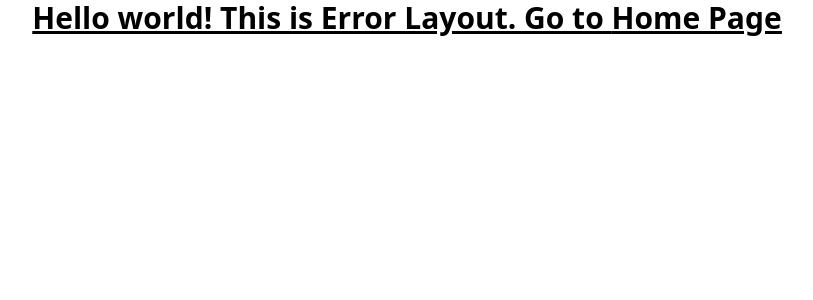
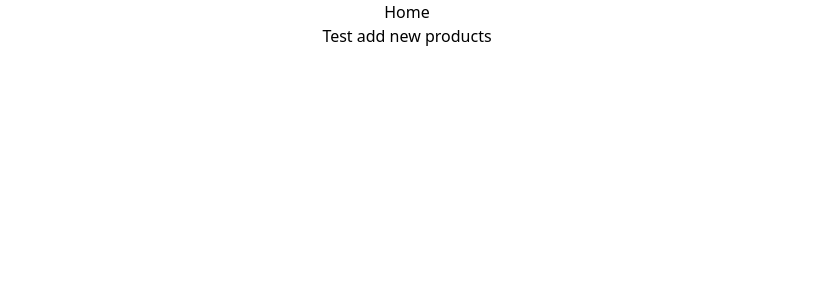
Before and after one commit to taddy569/mini-dictionary, a React (Create React App) app: page /home in a window 1280 px wide. Shown: the top 300 px of the page, without its empty margins (233-1046 px from the left). Built offline with nearby package versions, Linux system fonts and the light colour scheme.

Commit message:
add redux to app, config <Outlet/> component inside <Layout/> component

```diff
--- a/package.json
+++ b/package.json
@@ -3,6 +3,7 @@
   "version": "0.1.0",
   "private": true,
   "dependencies": {
+    "@reduxjs/toolkit": "^1.8.2",
     "@testing-library/jest-dom": "^5.16.4",
     "@testing-library/react": "^13.3.0",
     "@testing-library/user-event": "^13.5.0",
@@ -12,6 +13,7 @@
     "@types/react-dom": "^18.0.5",
     "react": "^18.1.0",
     "react-dom": "^18.1.0",
+    "react-redux": "^8.0.2",
     "react-router-dom": "^6.3.0",
     "react-scripts": "5.0.1",
     "typescript": "^4.7.2",
--- a/src/App.tsx
+++ b/src/App.tsx
@@ -1,13 +1,18 @@
 import React from 'react'
+
+import { Provider } from 'react-redux'
 
 import './App.css'
 import AppRouter from 'routers'
+import { store } from 'redux/store'
 
 function App() {
   return (
-    <div className="App">
-      <AppRouter />
-    </div>
+    <Provider store={store}>
+      <div className="App">
+        <AppRouter />
+      </div>
+    </Provider>
   )
 }
 
--- a/src/layouts/ProtectedLayout/index.tsx
+++ b/src/layouts/ProtectedLayout/index.tsx
@@ -1,9 +1,11 @@
 import React from 'react'
 
-const ProtectedLayout = () => (
-  <h1 className="text-3xl font-bold underline">
-    Hello world! This is Protected Layout
-  </h1>
+import { Outlet } from 'react-router-dom'
+
+const ProtectedLayout: React.FC = () => (
+  <>
+    <Outlet />
+  </>
 )
 
 export default ProtectedLayout
--- /dev/null
+++ b/src/redux/slices/auth.ts
@@ -0,0 +1 @@
+import { createSlice, PayloadAction } from '@reduxjs/toolkit'
--- /dev/null
+++ b/src/redux/slices/carts.ts
@@ -0,0 +1 @@
+import { createSlice, PayloadAction } from '@reduxjs/toolkit'
--- /dev/null
+++ b/src/redux/slices/index.ts
@@ -0,0 +1 @@
+export { default as productsReducer, add } from './products'
--- /dev/null
+++ b/src/redux/slices/products.ts
@@ -0,0 +1,31 @@
+import { createSlice, PayloadAction } from '@reduxjs/toolkit'
+
+interface Product {
+  id: number
+  title: string
+  description: string
+  price: number
+  discountPercentage: number
+  rating: number
+  stock: number
+  brand: string
+  category: string
+  thumbnail: string
+  image: string[]
+}
+
+const initialState: Product[] = []
+
+const productsSlice = createSlice({
+  name: 'products',
+  initialState,
+  reducers: {
+    add: (state, action: PayloadAction<Product>) => {
+      state.push(action.payload)
+    },
+  },
+})
+
+export const { add } = productsSlice.actions
+
+export default productsSlice.reducer
--- /dev/null
+++ b/src/redux/slices/users.ts
@@ -0,0 +1 @@
+import { createSlice, PayloadAction } from '@reduxjs/toolkit'
--- /dev/null
+++ b/src/redux/store.ts
@@ -0,0 +1,12 @@
+import { configureStore } from '@reduxjs/toolkit'
+
+import { productsReducer } from './slices'
+
+export const store = configureStore({
+  reducer: {
+    products: productsReducer,
+  },
+})
+
+export type RootState = ReturnType<typeof store.getState>
+export type AppDispatch = typeof store.dispatch
--- a/src/routers/index.tsx
+++ b/src/routers/index.tsx
@@ -3,12 +3,13 @@ import React from 'react'
 import { BrowserRouter as Router, Routes, Route } from 'react-router-dom'
 
 import { ErrorLayout, ProtectedLayout, PublicLayout } from 'layouts'
+import { Home } from 'scenes'
 
 const AppRouter = () => (
   <Router>
     <Routes>
       <Route path="/" element={<ProtectedLayout />}>
-        <Route path="" element={<></>} />
+        <Route path="/home" element={<Home />} />
       </Route>
       <Route path="/public" element={<PublicLayout />}>
         <Route path="login" element={<PublicLayout />} />
--- /dev/null
+++ b/src/scenes/Home/index.tsx
@@ -0,0 +1,41 @@
+import React from 'react'
+
+import { useDispatch, useSelector } from 'react-redux'
+
+import { RootState } from 'redux/store'
+import { add } from 'redux/slices'
+
+const exampleProduct = {
+  id: 101,
+  title: 'Example Product',
+  description: 'Very simple example',
+  price: 17.99,
+  discountPercentage: 5,
+  rating: 21,
+  stock: 32,
+  brand: 'Example',
+  category: 'Sample Category',
+  thumbnail: 'https://picsum.photos/64',
+  image: ['images-1', 'images-2', 'images-3', 'images-4', 'images-5'],
+}
+
+const Home = () => {
+  const products = useSelector((state: RootState) => state.products)
+  const dispatch = useDispatch()
+
+  return (
+    <>
+      <div>Home</div>
+      <div>
+        {products.map((product, index) => (
+          <p key={index}>{JSON.stringify(product)}</p>
+        ))}
+      </div>
+      <button onClick={() => dispatch(add(exampleProduct))}>
+        Test add new products
+      </button>
+    </>
+  )
+}
+
+export default Home
--- a/src/scenes/index.tsx
+++ b/src/scenes/index.tsx
@@ -1 +1 @@
-import React from 'react'
+export { default as Home } from './Home'
```
Also changed, not shown: 1 other file (tests, documents, lock files or other folders).
